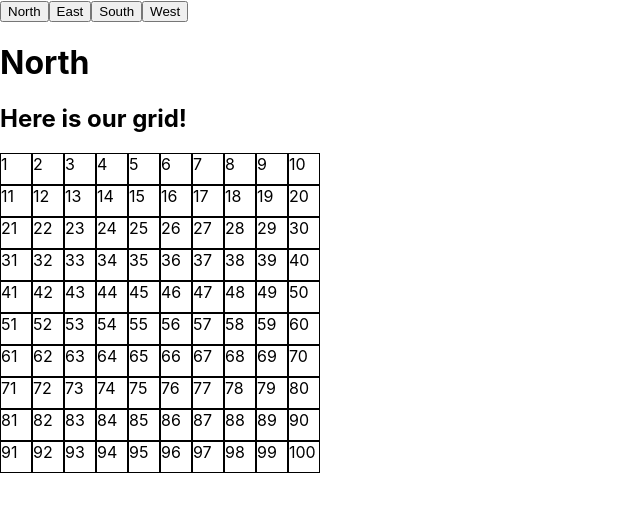
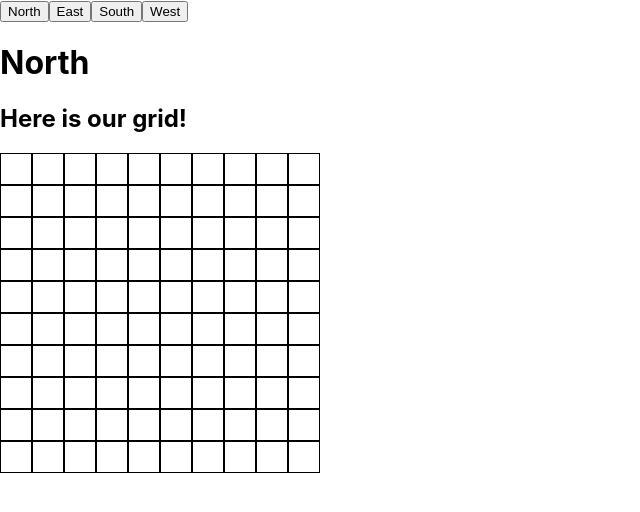
Before and after one commit to hayesdev/Roomba, a React (Create React App) app in the folder roomba-project/: page / in a window 1280 px wide. Shown: the top 512 px of the page, without its empty margins (0-640 px from the left). Built offline with nearby package versions, Linux system fonts and the light colour scheme.

Commit message:
working on event handlers

```diff
--- a/roomba-project/src/components/Grid.js
+++ b/roomba-project/src/components/Grid.js
@@ -1,11 +1,16 @@
 import React from "react";
 
 function renderGrid(num) {
+  function handleClick() {
+    const clickedSquare = document.getElementById("clicked");
+
+    clickedSquare.classList.toggle("clicked");
+  }
   const newGrid = [];
   for (let i = 1; i <= num; i++) {
     newGrid.push(
-      <div className="square" key={i}>
-        {i}
+      <div className="square" key={i} id="clicked" onClick={handleClick}>
+        {/* {i} */}
       </div>
     );
   }
--- a/roomba-project/src/index.css
+++ b/roomba-project/src/index.css
@@ -20,6 +20,14 @@ code {
   align-items: center;
 }
 
+.square:hover {
+  background-color: lightskyblue;
+}
+
+.clicked {
+  background-color: red;
+}
+
 .grid {
   display: flex;
   flex-wrap: wrap;
```
